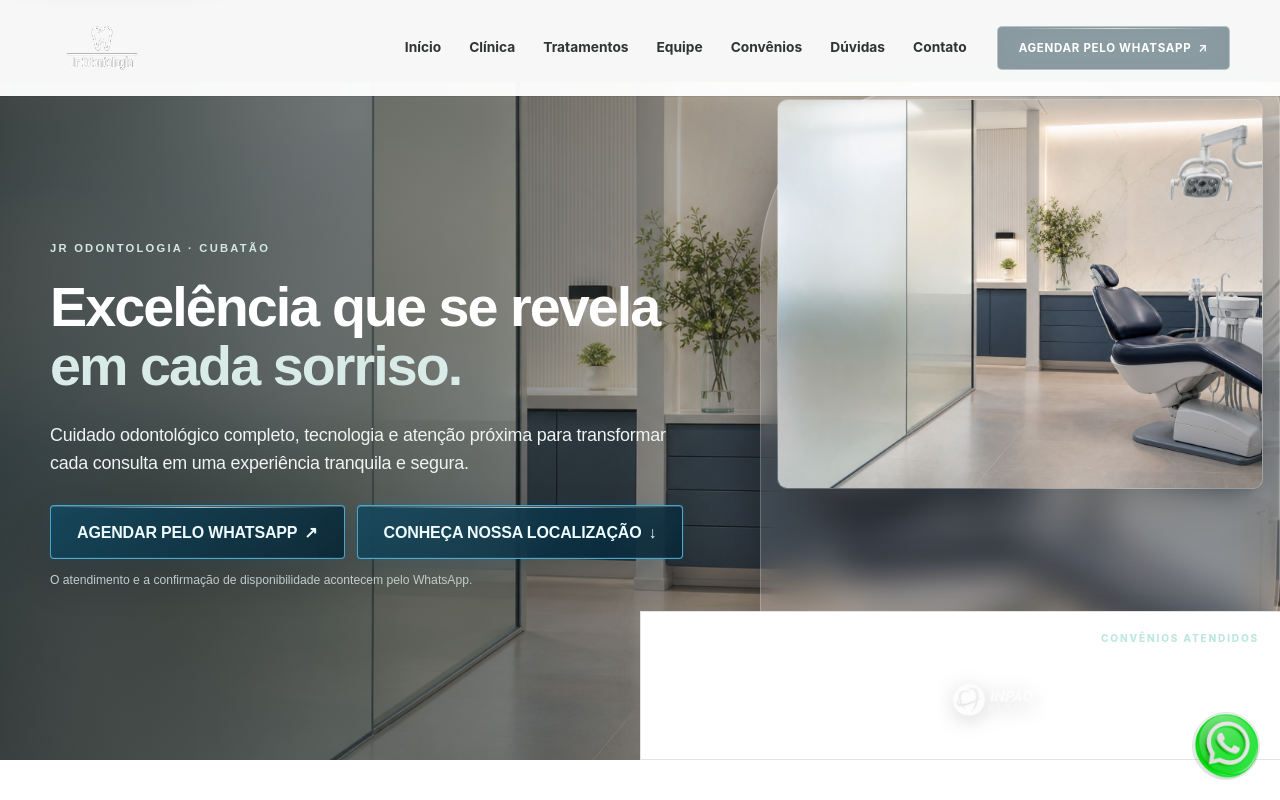
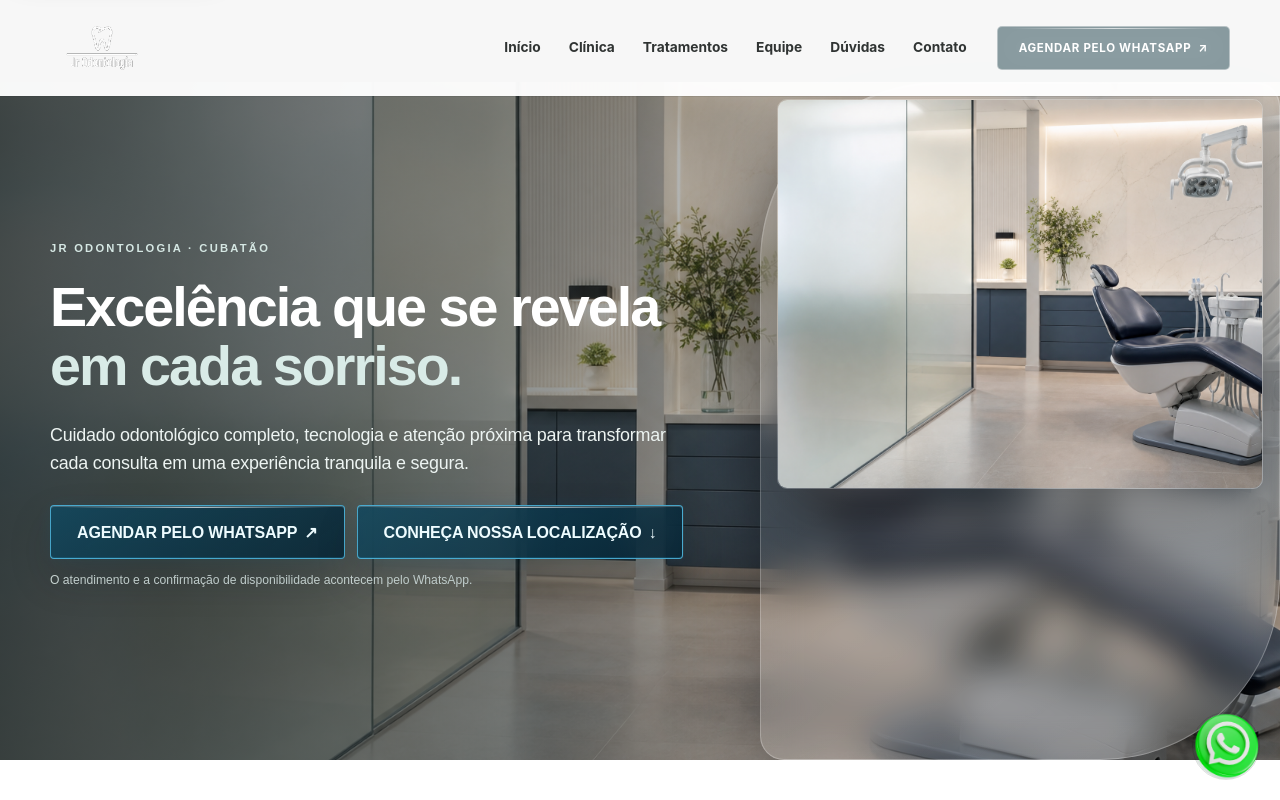
Before and after one commit to FOlivxDEV/LayoutODONTOLOGIA-03, a Next.js app: page / in a window 1280 px wide. Shown: the top 800 px of the page. Built offline with nearby package versions, Linux system fonts and the light colour scheme.

Commit message:
Temporarily remove insurance section

```diff
--- a/app/components/SiteShell.tsx
+++ b/app/components/SiteShell.tsx
@@ -7,13 +7,7 @@ import type { TreatmentCategory } from "../site-config";
 
 const nav = [
   ["Início", "#inicio"], ["Clínica", "#clinica"], ["Tratamentos", "#tratamentos"],
-  ["Equipe", "#equipe"], ["Convênios", "#convenios"], ["Dúvidas", "#duvidas"], ["Contato", "#contato"],
-] as const;
-
-const heroInsurances = [
-  { name: "Servdonto", logo: "/insurance-servdonto.png" },
-  { name: "INPAO Dental", logo: "/insurance-inpao.png" },
-  { name: "Porto Saúde", logo: "/insurance-porto-saude.png" },
+  ["Equipe", "#equipe"], ["Dúvidas", "#duvidas"], ["Contato", "#contato"],
 ] as const;
 
 const procedureVisuals: Record<string, { image: string; position?: string }> = {
@@ -159,10 +153,6 @@ export function SiteShell() {
           <img src="/clinic-hero.png" width="1536" height="1024" alt="Consultório odontológico moderno, claro e acolhedor" fetchPriority="high" />
           <div className="glass-note"><span className="pulse" aria-hidden="true"></span><div><strong>Odontologia feita para você</strong><small>Planejamento, conforto e cuidado próximo</small></div></div>
         </div>
-        <div className="hero-insurance" id="convenios" data-reveal aria-label="Convênios odontológicos atendidos">
-          <p>Convênios atendidos</p>
-          <div className="hero-insurance-viewport"><div className="hero-insurance-track">{[0, 1].map((loop) => <div className="hero-insurance-set" key={loop} aria-hidden={loop === 1}>{heroInsurances.map((insurance) => <span key={`${loop}-${insurance.name}`}><img src={insurance.logo} width="520" height="220" alt={loop === 0 ? insurance.name : ""} /></span>)}</div>)}</div></div>
-        </div>
       </section>
 
       <section className="section clinic-story" id="equipe" aria-labelledby="clinica-story-title">
```
